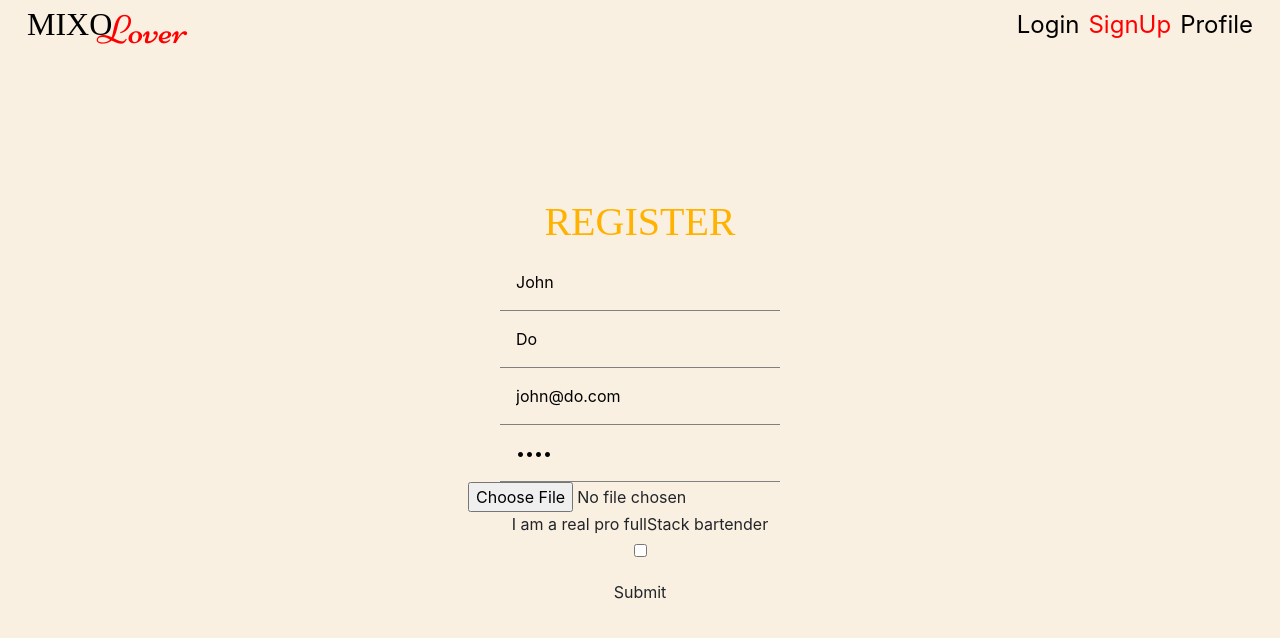
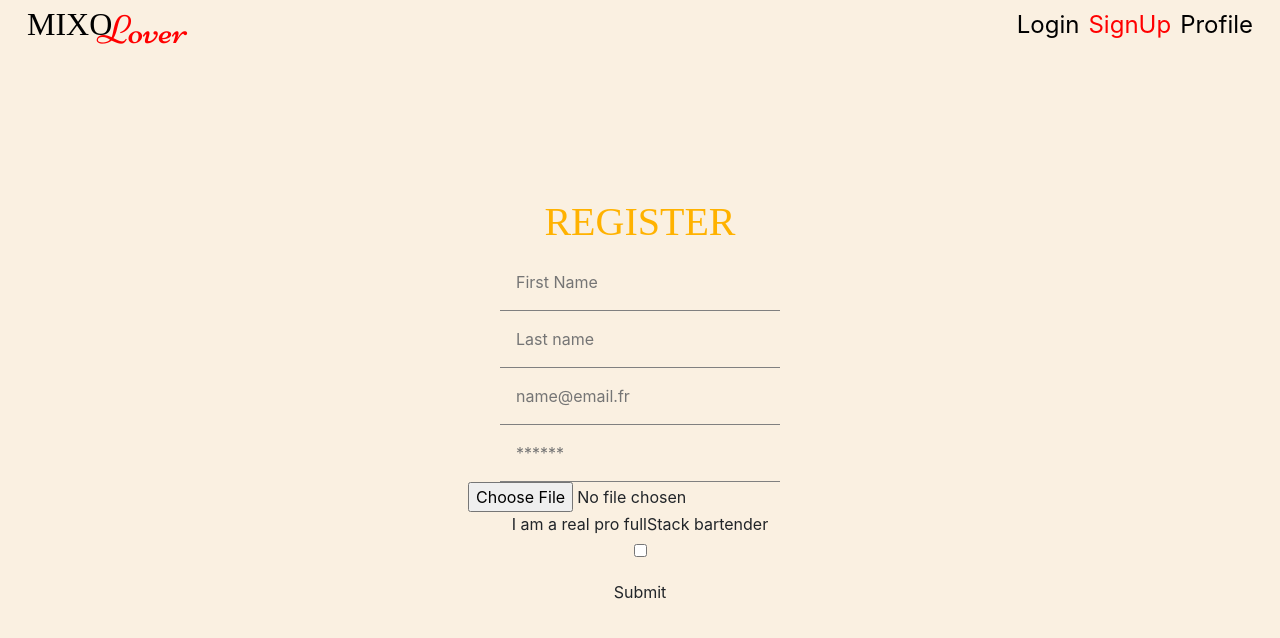
Before and after one commit to LouiseMarissal/frontend-module-3, a React (Create React App) app: page /signup in a window 1280 px wide. Shown: the top 638 px of the page. Built offline with nearby package versions, Linux system fonts and the light colour scheme; a web font is replaced by a local one.

Commit message:
commit pull

```diff
--- a/src/components/cocktails/CocktailCard.jsx
+++ b/src/components/cocktails/CocktailCard.jsx
@@ -6,15 +6,16 @@ export default function CocktailCard({ cocktail }) {
   const [favorite, setFavorite] = useState([]);
   const [like, setLike] = useState([]);
 
-  const handleClickFav = e => {
-    if (e.target.className === "fas fa-heart heart")
-      e.target.className = "fas fa-heart heartOrange";
-    else e.target.className = "fas fa-heart heart";
-  };
+  // const handleClickFav = e => {
+  //   if (e.target.className === "fas fa-heart heart")
+  //     e.target.className = "fas fa-heart heartOrange";
+  //   else e.target.className = "fas fa-heart heart";
+  // };
 
   const handleClickLike = e => {
     if (e.target.className === "fas fa-glass-cheers cheers")
-      e.target.className = "fas fa-glass-cheers is-rotating cheers";
+      e.target.className =
+        "fas fa-glass-cheers is-rotating cheers cheersOrange";
     else e.target.className = "fas fa-glass-cheers cheers";
   };
 
@@ -37,7 +38,7 @@ export default function CocktailCard({ cocktail }) {
               ></div>
             </div>
             <div className="flip-card-back">
-              <i className="fas fa-heart heart" onClick={handleClickFav}></i>
+              {/* <i className="fas fa-heart heart" onClick={handleClickFav}></i> */}
               <ul>
                 {cocktail.Ingredients.map((i, index) =>
                   i != "" && i != null && i && "/n" ? (
--- a/src/css/CocktailCard.css
+++ b/src/css/CocktailCard.css
@@ -95,9 +95,8 @@ ul {
   justify-content: flex-end;
 }
 
-.heartOrange {
+.cheersOrange {
   color: orange;
-  transform: scale(1.2);
 }
 
 .heartOrange:hover,
--- a/src/views/account/login.jsx
+++ b/src/views/account/login.jsx
@@ -1,6 +1,9 @@
-import React, { useEffect } from "react";
+import React, { useState, useEffect } from "react";
+import axios from "axios";
 
 export default function Login() {
+  const [formValues, setFormValues] = useState({});
+
   useEffect(() => {
     var searchBar = document.getElementById("searchBar");
     var navBar = document.getElementById("navBar");
@@ -10,9 +13,25 @@ export default function Login() {
       navBar.className = "nav-bar black";
     }
   }, []);
+
+  const handleChange = e => {
+    setFormValues({ ...formValues, [e.target.name]: e.target.value });
+    console.log(formValues);
+  };
+
+  const handleSubmit = e => {
+    e.preventDefault();
+    axios
+      .post(process.env.REACT_APP_BACKEND_URL + "/auth-routes/signin", {
+        formValues
+      })
+      .then(dbRes => console.log("login succesfull"))
+      .catch(err => console.log(err));
+  };
+
   return (
     <div>
-      <form className="form">
+      <form className="form" onChange={handleChange} onSubmit={handleSubmit}>
         <h1>Nice to see you back !</h1>
         <input className="input" name="email" placeholder="example@email.fr" />
         <input
--- a/src/views/account/signup.jsx
+++ b/src/views/account/signup.jsx
@@ -43,7 +43,7 @@ const Signup = props => {
   const handleClick = e => {
     var isPro = e.target.checked;
     console.log(formProDisplay);
-    setFormValues({ ...formValues, isPro: { isPro } });
+    setFormValues({ ...formValues, isPro: isPro });
     setFormProDisplay(isPro);
   };
 
@@ -61,19 +61,11 @@ const Signup = props => {
           className="input"
           name="firstName"
           placeholder="First Name"
-          value="John"
           required
         />
+        <input className="input" name="name" placeholder="Last name" required />
         <input
           className="input"
-          value="Do"
-          name="name"
-          placeholder="Last name"
-          required
-        />
-        <input
-          className="input"
-          value="john@do.com"
           name="email"
           type="email"
           placeholder="name@email.fr"
@@ -81,7 +73,6 @@ const Signup = props => {
         />
         <input
           className="input"
-          value="1234"
           name="password"
           type="password"
           placeholder="******"
```
